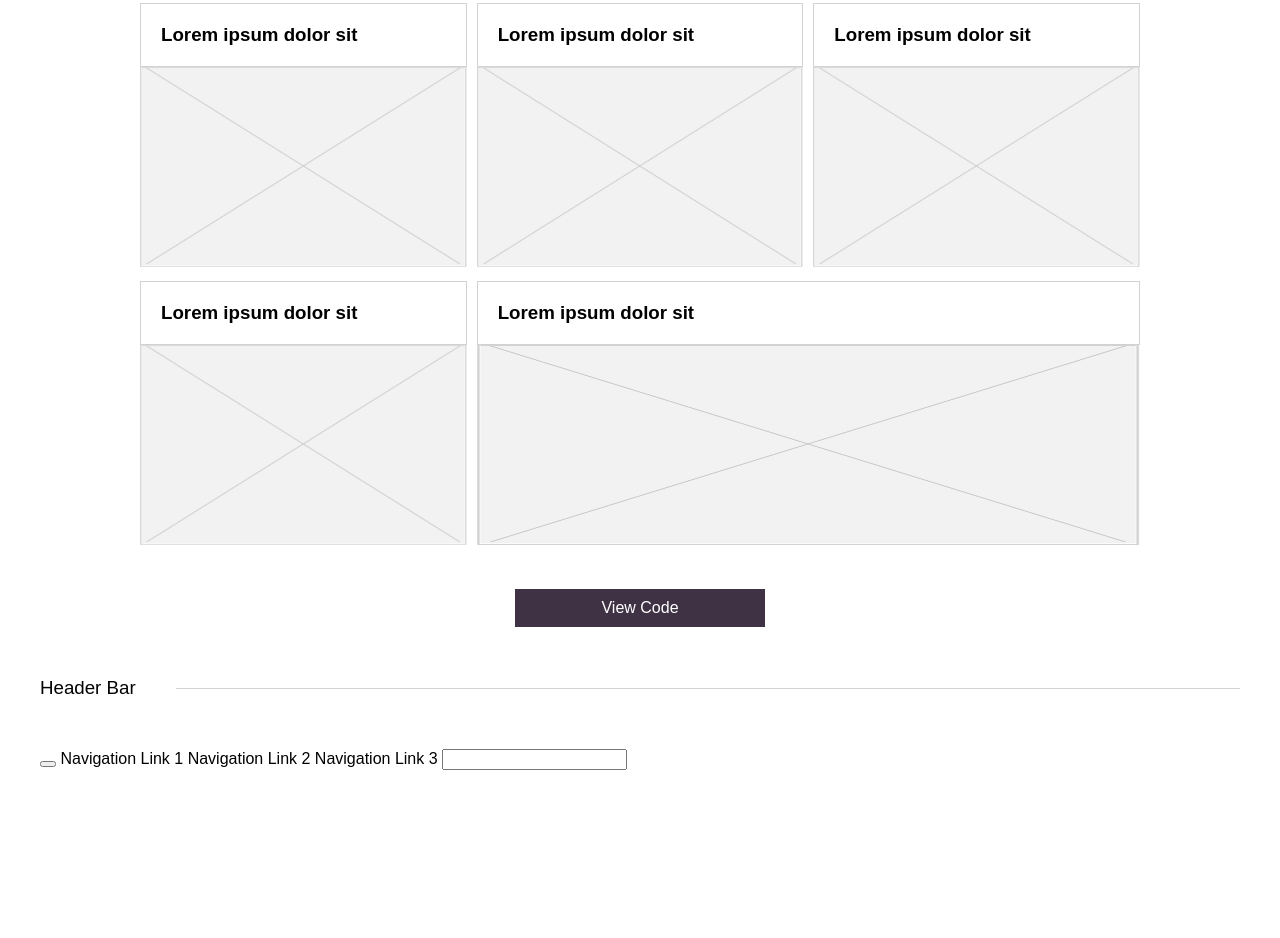
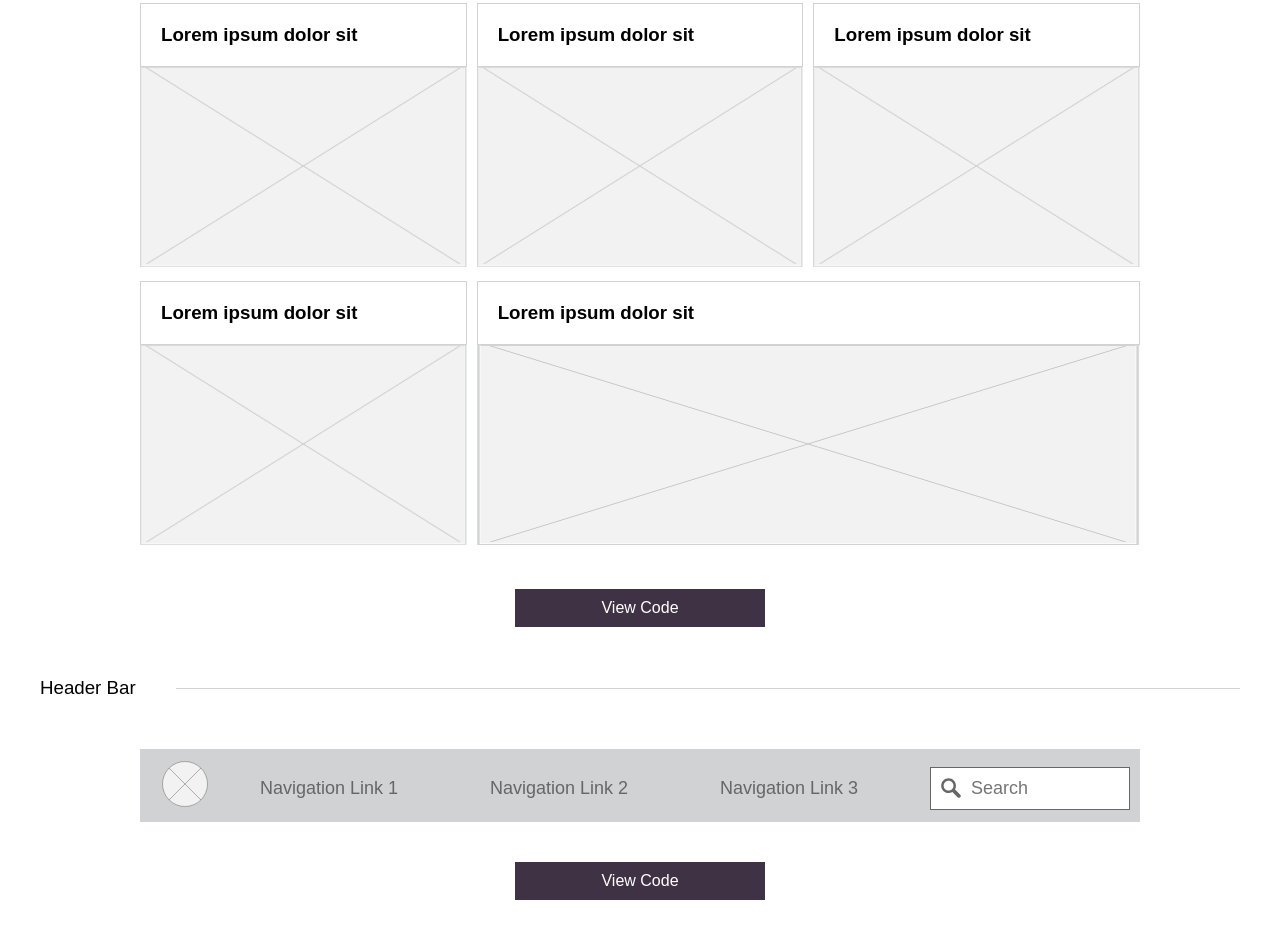
Before and after one commit to coleworsley/pattrn-party, a website: page public/index.html in a window 1280 px wide. Shown: the part 1046-1984 px from the top of the page. Before the commit the page ends 1836 px from the top, so only its background shows below. Drawn offline with nearby package versions, Linux system fonts and the light colour scheme.

Commit message:
add nav bar styling

```diff
--- a/public/index.html
+++ b/public/index.html
@@ -131,14 +131,27 @@
           <hr class="section__line"/>
         </header>
 
-        <header class="nav-bar">
-          <button class="nav-bar__escape"></button>
-          <a class="nav-bar__link">Navigation Link 1</a>
-          <a class="nav-bar__link">Navigation Link 2</a>
-          <a class="nav-bar__link">Navigation Link 3</a>
-          <input class="nav-bar__search" type="search" />
+        <nav class="nav-bar">
+          <div class="nav-bar__menu">
+            <button class="nav-bar__escape">
+              <svg height="100" width="100" viewBox="0 0 100 100">
+                <circle cx="50" cy="50" r="45"/>
+                <line x1="18" y1="82" x2="82" y2="18"/>
+                <line x1="82" y1="82" x2="18" y2="18"/>
+              </svg>
+            </button>
+            <button class="nav-bar__menu-btn">MENU</button>
           </div>
-        </header>
+
+          <div class="nav-bar__dropdown">
+            <a class="nav-bar__link">Navigation Link 1</a>
+            <a class="nav-bar__link">Navigation Link 2</a>
+            <a class="nav-bar__link">Navigation Link 3</a>
+            <input class="nav-bar__search" type="search" placeholder="Search"/>
+          </div>
+        </nav>
+
+        <a class="view-link view-flexible" href="https://codepen.io/cworsley/pen/zdMLYb">View Code</a>
       </section>
     </main>
   </body>
--- a/public/main.js
+++ b/public/main.js
@@ -5,6 +5,15 @@ const updateAccordian = (e) => {
   $tab.attr('id', 'tabs--active');
 };
 
+const handleDropdown = (e) => {
+  $('.nav-bar__dropdown').toggleClass('hide')
+};
 
-// on page load
+const handleViewSize = (e) => {
+  $('.hide').removeClass('hide');
+}
+
+
 $('.accordian__tab').on('click', updateAccordian);
+$('.nav-bar__menu-btn').on('click', handleDropdown);
+$(window).on('resize', handleViewSize);
--- a/src/stylesheets/header.scss
+++ b/src/stylesheets/header.scss
@@ -0,0 +1,129 @@
+@import "variables";
+
+.nav-bar {
+  background-color: $buttonColor;
+  max-width: 1000px;
+  margin: 0 auto;
+  display: flex;
+  flex-direction: column;
+  justify-content: space-between;
+  align-items: center;
+  position: relative;
+}
+
+.nav-bar__menu {
+  display: flex;
+  justify-content: space-between;
+  align-items: center;
+  width: 100%;
+  padding: 10px 20px;
+  background-color: $headerColor;
+}
+
+.nav-bar__escape {
+  background: none;
+  border: none;
+  padding: 0;
+  margin: 0;
+}
+
+.nav-bar__escape svg {
+  fill: $buttonColor;
+  width: 50px;
+  height: 50px;
+}
+
+.nav-bar__escape line,
+.nav-bar__escape circle {
+  stroke-width: 1;
+  stroke: $buttonHover;
+}
+
+.nav-bar__menu-btn {
+  @include regularText();
+  font-size: 20px;
+  color: $buttonHover;
+  background: transparent;
+  border: none;
+  text-transform: uppercase;
+  padding: 0;
+  margin: 0;
+}
+
+.nav-bar__dropdown {
+  display: flex;
+  flex-direction: column;
+  justify-content: space-between;
+  align-items: flex-start;
+  padding: 15px 10px 10px;
+  width: 100%;
+  overflow: hidden;
+  max-height: 1000px;
+  transition: .5s ease;
+}
+
+.nav-bar__dropdown.hide {
+  padding: 0;
+  max-height: 0;
+}
+
+.nav-bar__link {
+  text-align: center;
+  font-size: 20px;
+  color: $buttonHover;
+  margin: 20px;
+}
+
+.nav-bar__search {
+  font-family: inherit;
+  margin-top: 20px;
+  width: 100%;
+  background-image: url("../assets/images/search.svg");
+  background-position: 10px center;
+  background-size: 20px;
+  background-repeat: no-repeat;
+  box-shadow: none;
+  padding: 10px;
+  padding-left: 40px;
+  border: 1px solid $buttonHover;
+  font-size: 20px;
+  @include regularText();
+}
+
+@media (min-width: 800px) {
+  .nav-bar {
+    flex-direction: row;
+    background-color: $headerColor;
+  }
+
+  .nav-bar__menu {
+    width: auto;
+  }
+
+  .nav-bar__menu-btn {
+    display: none;
+    background-color: transparent;
+  }
+
+  .nav-bar__dropdown {
+    flex-grow: 1;
+    flex-direction: row;
+    align-items: center;
+    width: auto;
+  }
+
+  .nav-bar__link {
+    white-space: nowrap;
+    overflow: hidden;
+    text-overflow: ellipsis;
+    margin-top: 0;
+    margin-bottom: 0;
+    font-size: 18px;
+  }
+
+  .nav-bar__search {
+    max-width: 200px;
+    margin: 0;
+    font-size: 18px;
+  }
+}
```
Also changed, not shown: public/assets/images/search.svg (added), public/stylesheets/index.css, 1 other file.
